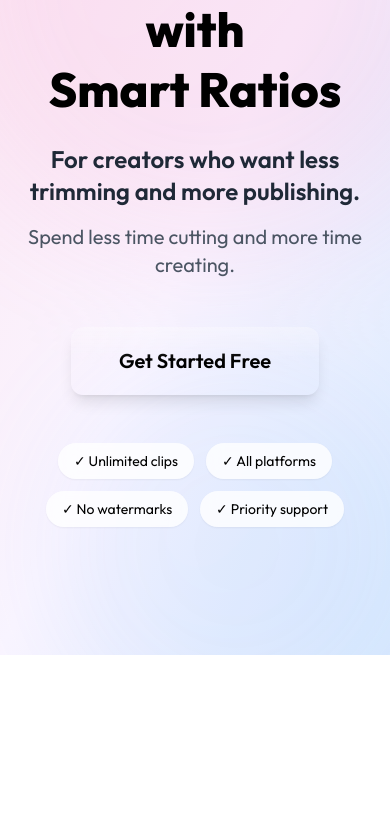
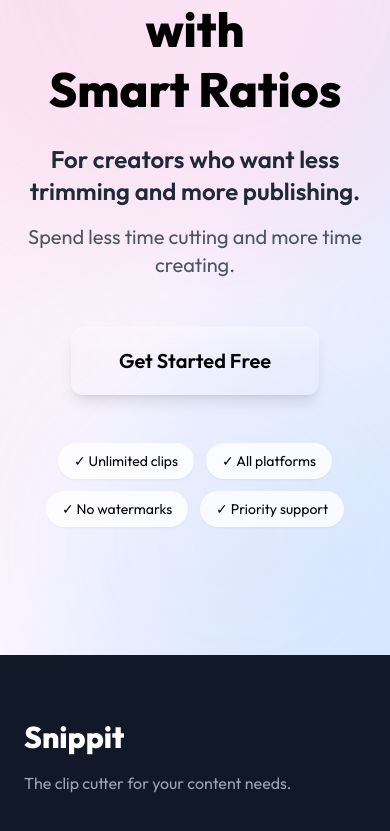
Before and after one commit to ceejt/snippit-landing-page, a React (Create React App) app: page / in a window 390 px wide. Shown: the part 5784-6615 px from the top of the page. Before the commit the page ends 6439 px from the top, so only its background shows below. Built offline with nearby package versions, Linux system fonts and the light colour scheme; the HTML template or start-up script is replaced by a standard one.

Commit message:
Added Snippit logo and description in footer.

```diff
--- a/src/components/Footer.jsx
+++ b/src/components/Footer.jsx
@@ -37,6 +37,24 @@ const Footer = () => {
       icon: <img src={LinkedinIcon} alt="Linkedin" />,
     },
   ];
+  return (
+    <footer className="bg-gray-900 text-white py-16">
+      <div className="max-w-7xl mx-auto px-6 lg:px-12">
+        <div className="grid md:grid-cols-2 lg:grid-cols-4 gap-12 mb-12">
+          <motion.div
+            initial={{ opacity: 0, y: 20 }}
+            whileInView={{ opacity: 1, y: 0 }}
+            viewport={{ once: true }}
+          >
+            <div className="text-3xl font-bold mb-4">Snippit</div>
+            <p className="text-gray-400">
+              The clip cutter for your content needs.
+            </p>
+          </motion.div>
+        </div>
+      </div>
+    </footer>
+  );
 };
 
 export default Footer;
```
